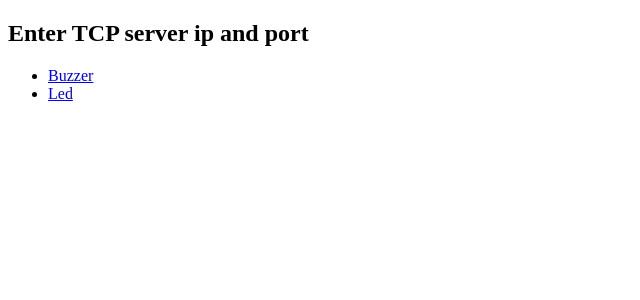
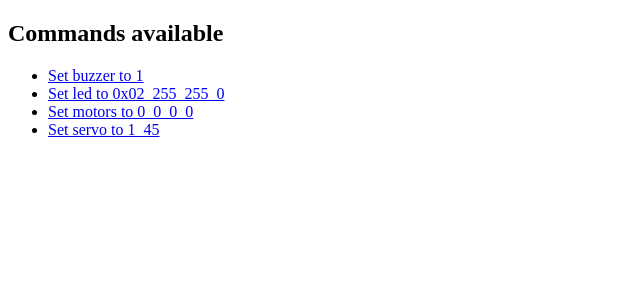
Before and after one commit to Eloiii/freenove_car_connection_v2, a Flask app: page /choices in a window 1280 px wide. Shown: the top 300 px of the page, without its empty margins (0-640 px from the left). Run offline with Flask 3, Linux system fonts and the light colour scheme.

Commit message:
add command choices

```diff
--- a/app.py
+++ b/app.py
@@ -33,24 +33,45 @@ def choices():
     return render_template('choices.html')
 
 
+def open_tcp_connection_and_send(command):
+    try:
+        client = Client(session.get('ip'), int(session.get('port')))
+        client.send_msg(command)
+        client.close_connection()
+    except Exception as err:
+        return f"{err}"
+
+
 @app.route('/toggleLed')
 def toggle_led():
-    client = Client(session.get('ip'), int(session.get('port')))
     value = request.args.get('value')
-    client.send_msg(f'led {value}')
-    client.close_connection()
+    err = open_tcp_connection_and_send(f'led {value}')
 
-    return f'LED set to {value}'
+    return err if err is not None else f'LED set to {value}'
 
 
 @app.route('/toggleBuzzer')
 def toggle_buzzer():
-    client = Client(session.get('ip'), int(session.get('port')))
     value = request.args.get('value')
-    client.send_msg(f'buzzer {value}')
-    client.close_connection()
+    err = open_tcp_connection_and_send(f'buzzer {value}')
 
-    return f'Buzzer set to {value}'
+    return err if err is not None else f'Buzzer set to {value}'
+
+
+@app.route('/setMotors')
+def set_motors():
+    value = request.args.get('value')
+    err = open_tcp_connection_and_send(f'motor {value}')
+
+    return err if err is not None else f'Motors set to {value}'
+
+
+@app.route('/setServo')
+def set_servo():
+    value = request.args.get('value')
+    err = open_tcp_connection_and_send(f'servo {value}')
+
+    return err if err is not None else f'Servo set to {value}'
 
 
 if __name__ == '__main__':
--- a/templates/choices.html
+++ b/templates/choices.html
@@ -1,12 +1,14 @@
 {% extends 'base.html' %}
 
 {% block header %}
-  <h1>{% block title %}Enter TCP server ip and port{% endblock %}</h1>
+  <h1>{% block title %}Commands available{% endblock %}</h1>
 {% endblock %}
 
 {% block content %}
   <ul>
-      <li><a href="/toggleBuzzer?value=1">Buzzer</a></li>
-      <li><a href="/toggleLed?value=0x02_255_255_0">Led</a></li>
+      <li><a href="/toggleBuzzer?value=1">Set buzzer to 1</a></li>
+      <li><a href="/toggleLed?value=0x02_255_255_0">Set led to 0x02_255_255_0</a></li>
+      <li><a href="/setMotors?value=0_0_0_0">Set motors to 0_0_0_0</a></li>
+      <li><a href="/setServo?value=1_45">Set servo to 1_45</a></li>
   </ul>
 {% endblock %}
```
